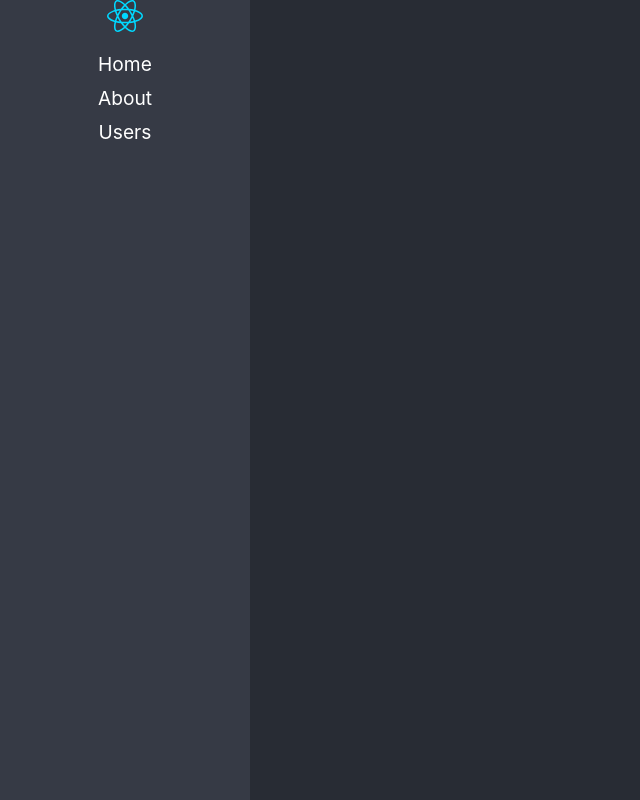
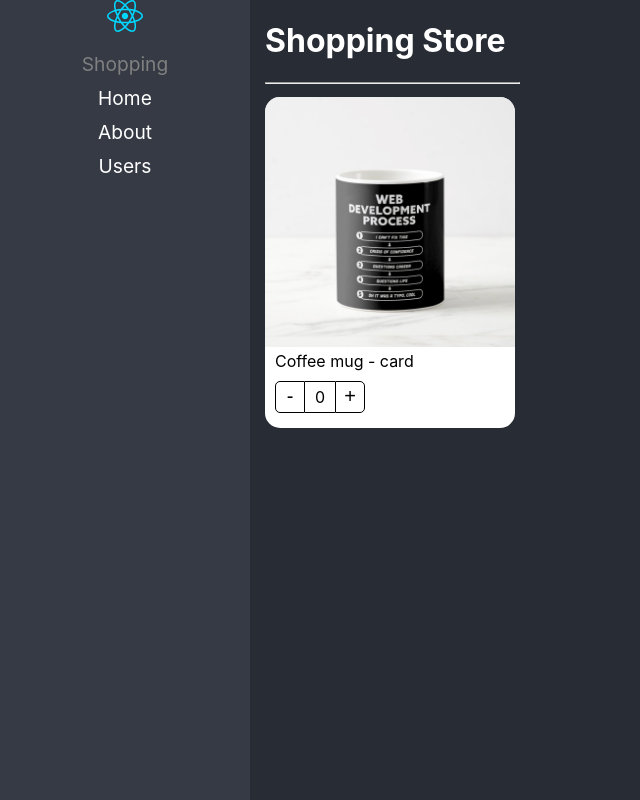
Before and after one commit to YinnerC30/react-lazy-load, a React (Vite) app: page /shopping in a window 1280 px wide. Shown: the whole page, without its empty margins (0-640 px from the left). Built offline with nearby package versions, Linux system fonts and the light colour scheme.

Commit message:
code up to class 61

```diff
--- /dev/null
+++ b/src/02-component-patterns/components/ProductCard.tsx
@@ -0,0 +1,37 @@
+import styles from '../styles/styles.module.css';
+import noImage from '../assets/no-image.jpg';
+import { useProduct } from '../hooks/useProduct';
+
+interface Props {
+  product: Product;
+}
+
+interface Product {
+  id: string;
+  title: string;
+  img?: string;
+}
+
+export const ProductCard = ({ product }: Props) => {
+  const { counter, increaseBy } = useProduct();
+
+  return (
+    <div className={styles.productCard}>
+      <img
+        src={product.img ? product.img : noImage}
+        alt="Coffee mug"
+        className={styles.productImg}
+      />
+      <span className={styles.productDescription}>{product.title}</span>
+      <div className={styles.buttonsContainer}>
+        <button className={styles.buttonMinus} onClick={() => increaseBy(-1)}>
+          -
+        </button>
+        <div className={styles.countLabel}> {counter} </div>
+        <button className={styles.buttonAdd} onClick={() => increaseBy(1)}>
+          +
+        </button>
+      </div>
+    </div>
+  );
+};
--- /dev/null
+++ b/src/02-component-patterns/hooks/useProduct.ts
@@ -0,0 +1,14 @@
+import { useState } from 'react';
+
+export const useProduct = () => {
+  const [counter, setCounter] = useState(0);
+
+  const increaseBy = (value: number) => {
+    setCounter(prev => Math.max(prev + value, 0));
+  };
+
+  return {
+    counter,
+    increaseBy,
+  };
+};
--- /dev/null
+++ b/src/02-component-patterns/pages/ShoppingPage.tsx
@@ -0,0 +1,20 @@
+import { ProductCard } from '../components/ProductCard';
+
+const product = {
+  id: '1',
+  title: 'Coffee mug - card',
+  img: '../../../public/coffee-mug.png'
+};
+
+export const ShoppingPage = () => {
+  return (
+    <div>
+      <h1>Shopping Store</h1>
+      <hr />
+
+      <div style={{ display: 'flex', flexDirection: 'row', flexWrap: 'wrap' }}>
+        <ProductCard product={product} />
+      </div>
+    </div>
+  );
+};
--- /dev/null
+++ b/src/02-component-patterns/styles/styles.module.css
@@ -0,0 +1,62 @@
+
+
+.productCard {
+    background-color: white;
+    border-radius: 15px;
+    color: black;
+    padding-bottom: 5px;
+    width: 250px;
+    margin-right: 5px;
+    margin-top: 5px;
+}
+
+.productImg {
+    border-radius: 15px 15px 0px 0px;
+    width: 100%;
+}
+
+.productDescription {
+    margin: 10px;
+}
+
+.buttonsContainer {
+    margin: 10px;
+    display: flex;
+    flex-direction: row;
+}
+
+.buttonMinus {
+    cursor: pointer;
+    background-color: transparent;
+    border: 1px solid black;
+    border-radius: 5px 0px 0px 5px;
+    font-size: 20px;
+    width: 30px;
+}
+
+.buttonMinus:hover {
+    background-color: rgba(0, 0, 0, 0.1);
+}
+
+.countLabel {
+    border-bottom: 1px solid black;
+    border-top: 1px solid black;
+    font-size: 16px;
+    height: 25px;
+    padding-top: 5px;
+    text-align: center;
+    width: 30px;
+}
+
+.buttonAdd {
+    cursor: pointer;
+    background-color: transparent;
+    border: 1px solid black;
+    border-radius: 0px 5px 5px 0px;
+    font-size: 20px;
+    width: 30px;
+}
+
+.buttonAdd:hover {
+    background-color: rgba(0, 0, 0, 0.1);
+}
--- a/src/App.tsx
+++ b/src/App.tsx
@@ -9,13 +9,36 @@
           <img src={logo} alt="React Logo" />
           <ul>
             <li>
-              <NavLink to="home">Home</NavLink>
+              <NavLink
+                to="shopping"
+                className={({ isActive }) => (isActive ? 'nav-active' : '')}
+              >
+                Shopping
+              </NavLink>
             </li>
             <li>
-              <NavLink to="about">About</NavLink>
+              <NavLink
+                to="home"
+                className={({ isActive }) => (isActive ? 'nav-active' : '')}
+              >
+                Home
+              </NavLink>
             </li>
             <li>
-              <NavLink to="users">Users</NavLink>
+              <NavLink
+                to="about"
+                className={({ isActive }) => (isActive ? 'nav-active' : '')}
+              >
+                About
+              </NavLink>
+            </li>
+            <li>
+              <NavLink
+                to="users"
+                className={({ isActive }) => (isActive ? 'nav-active' : '')}
+              >
+                Users
+              </NavLink>
             </li>
           </ul>
         </nav>
--- a/src/routes/browser-router.tsx
+++ b/src/routes/browser-router.tsx
@@ -4,6 +4,7 @@
 import { Home } from '../components/Home.js';
 import { Users } from '../components/Users.js';
 import { About } from '../components/About.js';
+import { ShoppingPage } from '../02-component-patterns/pages/ShoppingPage.js';
 
 export const router = createBrowserRouter([
   {
@@ -23,6 +24,10 @@
         path: 'users',
         element: <Users />,
       },
+      {
+        path: 'shopping',
+        element: <ShoppingPage />,
+      },
     ],
   },
 ]);
```
Also changed, not shown: public/coffee-mug.png (added), src/02-component-patterns/assets/no-image.jpg (added).
